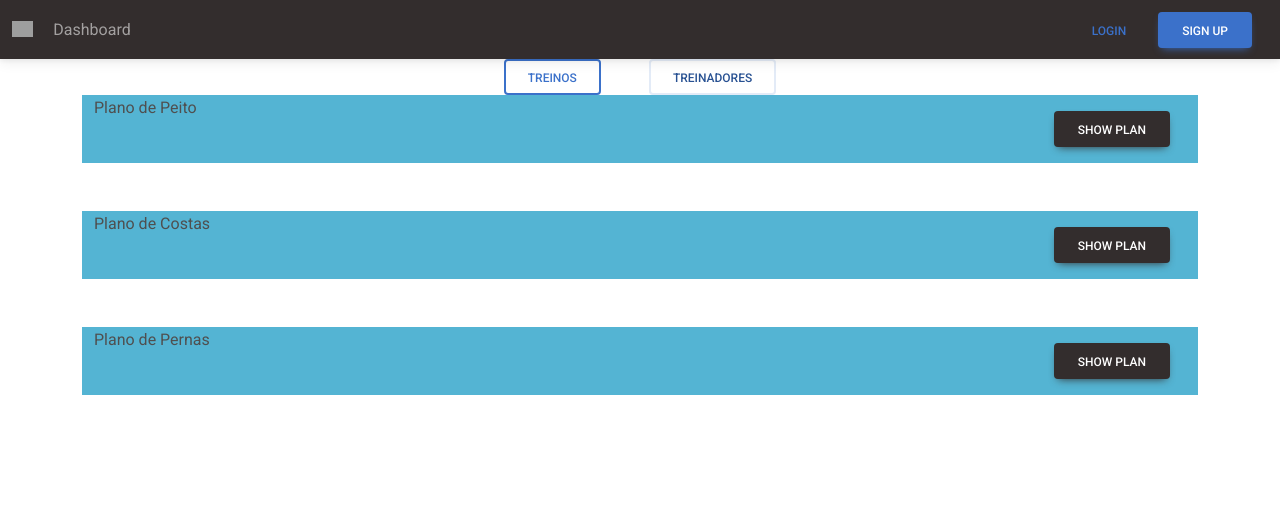
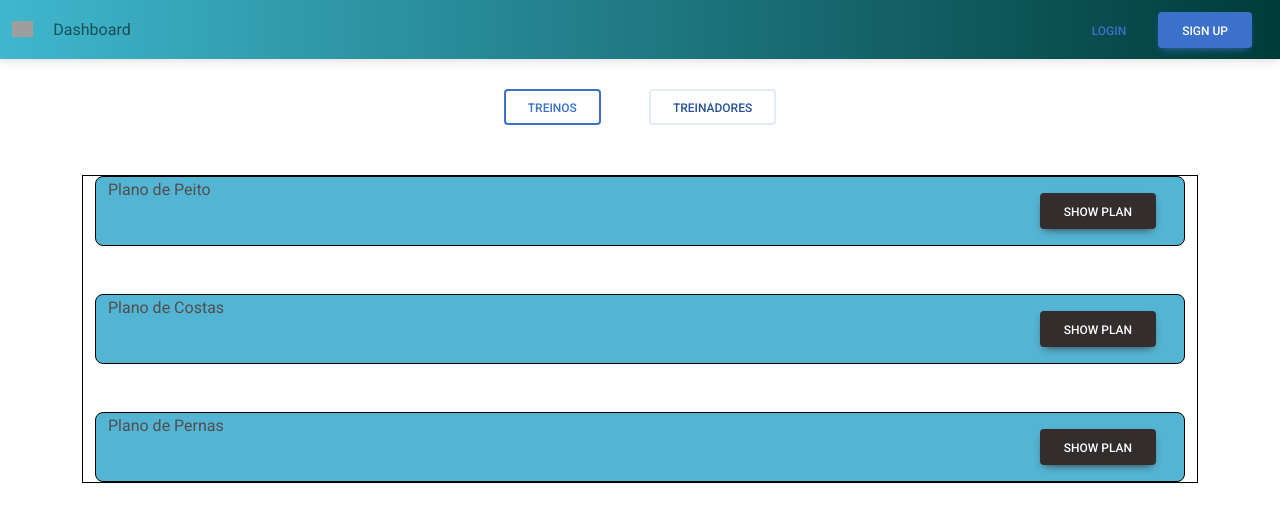
Before and after one commit to AfonsoLob/Built-Different, a Flask app: page / in a window 1280 px wide. Shown: the top 522 px of the page. Run offline with Flask 2, Linux system fonts and the light colour scheme; some libraries are stand-ins or nearby versions; grey boxes are pictures that could not be loaded.

Commit message:
Index changes

```diff
--- a/website/templates/index.html
+++ b/website/templates/index.html
@@ -20,10 +20,12 @@
     href="https://cdnjs.cloudflare.com/ajax/libs/mdb-ui-kit/6.2.0/mdb.min.css"
     rel="stylesheet"
     />
+    <!-- Custom CSS -->
+    <link rel="stylesheet" href="{{ url_for('static', filename='css/styles.css') }}">
 </head>
 <body>
     <!-- Navbar -->
-    <nav class="navbar navbar-expand-lg navbar-dark bg-dark">
+    <nav class="navbar navbar-expand-lg navbar-gradient">
         <!-- Container wrapper -->
         <div class="container-fluid">
         <!-- Navbar brand -->
@@ -77,25 +79,27 @@
 
 
     <!-- Custom Content -->
+    <div class="container d-flex flex-column flex-grow-0 flex-shrink-0 main-container">
     <div class="container d-flex justify-content-center gap-5" >
         <button type="button" class="btn btn-outline-primary mt-auto" data-mdb-ripple-color="dark">Treinos</button>
         <button type="button" class="btn btn-outline-secondary mt-auto" data-mdb-ripple-color="dark">Treinadores</button>
     </div>
     <!-- Middle Containers -->
-    <div class="container d-flex flex-column justify-content-center gap-5">
-        <div class="container text-start bg-info d-flex justify-content-between align-content-center">
+    <div class="container d-flex flex-column justify-content-center gap-5 container-planos">
+        <div class="container text-start bg-info d-flex justify-content-between align-content-center container-plano">
             <span>Plano de Peito</span>
             <button class="btn btn-dark m-3" id="plano-peito">Show Plan</button>
         </div>
-        <div class="container text-start bg-info d-flex justify-content-between align-content-center">
+        <div class="container text-start bg-info d-flex justify-content-between align-content-center container-plano">
             <span>Plano de Costas</span>
             <button class="btn btn-dark m-3" id="plano-costas">Show Plan</button>
         </div>
-        <div class="container text-start bg-info d-flex justify-content-between align-content-center">
+        <div class="container text-start bg-info d-flex justify-content-between align-content-center container-plano">
             <span>Plano de Pernas</span>
             <button class="btn btn-dark m-3" id="plano-pernas">Show Plan</button>
         </div>
     </div>
+</div>
 
      <!-- MDB -->
      <script
```
